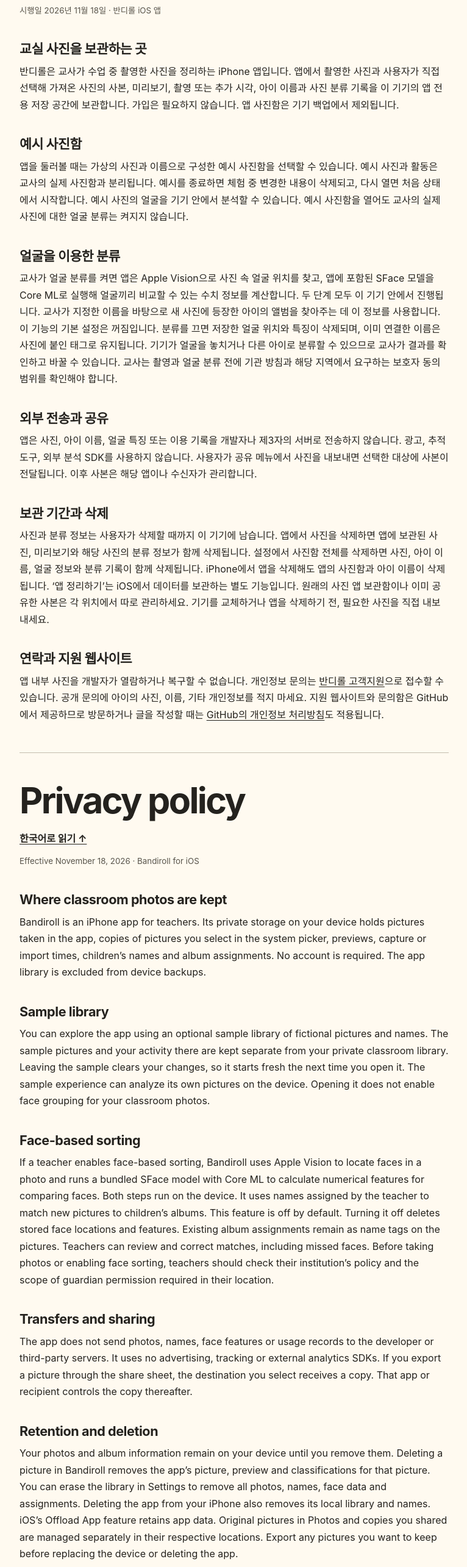
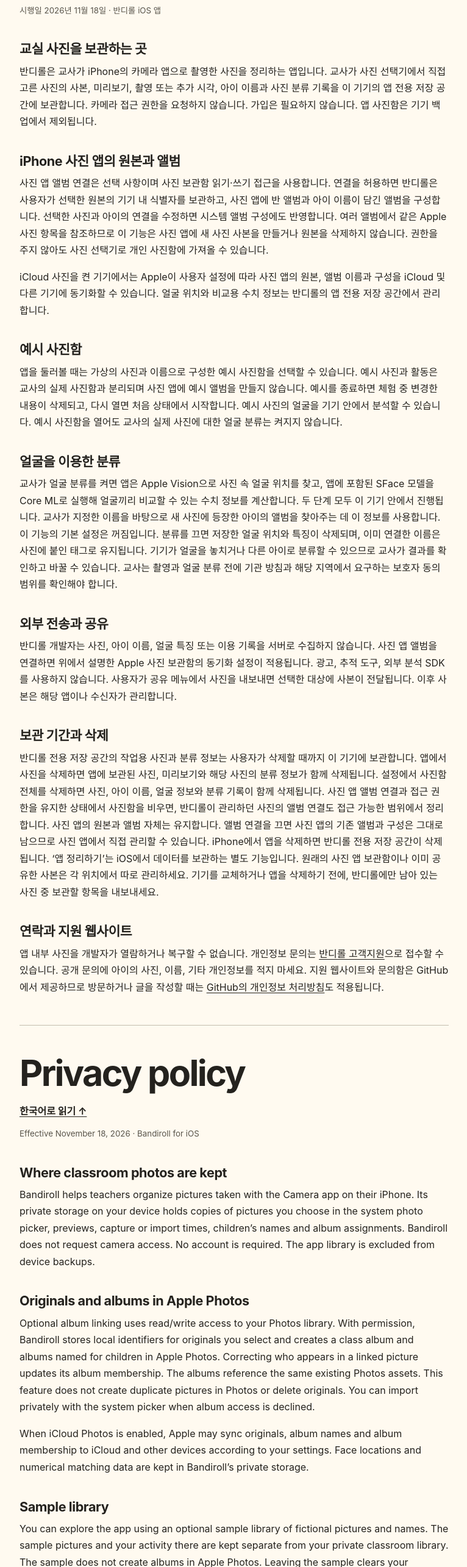
Before and after one commit to thighburger/bandiroll-support, a plain HTML site: page privacy.html in a window 1280 px wide. Shown: the part 230-2800 px from the top of the page at 61% size, without its empty margins (256-1022 px from the left). Drawn offline with Linux system fonts and the light colour scheme.

Commit message:
Document imports from Apple Camera and linked Photos albums

```diff
--- a/privacy.html
+++ b/privacy.html
@@ -14,15 +14,18 @@
 <a class="switch" href="#privacy-en" lang="en">Read in English ↓</a>
 <p><small>시행일 2026년 11월 18일 · 반디롤 iOS 앱</small></p>
 <h2>교실 사진을 보관하는 곳</h2>
-<p>반디롤은 교사가 수업 중 촬영한 사진을 정리하는 iPhone 앱입니다. 앱에서 촬영한 사진과 사용자가 직접 선택해 가져온 사진의 사본, 미리보기, 촬영 또는 추가 시각, 아이 이름과 사진 분류 기록을 이 기기의 앱 전용 저장 공간에 보관합니다. 가입은 필요하지 않습니다. 앱 사진함은 기기 백업에서 제외됩니다.</p>
+<p>반디롤은 교사가 iPhone의 카메라 앱으로 촬영한 사진을 정리하는 앱입니다. 교사가 사진 선택기에서 직접 고른 사진의 사본, 미리보기, 촬영 또는 추가 시각, 아이 이름과 사진 분류 기록을 이 기기의 앱 전용 저장 공간에 보관합니다. 카메라 접근 권한을 요청하지 않습니다. 가입은 필요하지 않습니다. 앱 사진함은 기기 백업에서 제외됩니다.</p>
+<h2>iPhone 사진 앱의 원본과 앨범</h2>
+<p>사진 앱 앨범 연결은 선택 사항이며 사진 보관함 읽기·쓰기 접근을 사용합니다. 연결을 허용하면 반디롤은 사용자가 선택한 원본의 기기 내 식별자를 보관하고, 사진 앱에 반 앨범과 아이 이름이 담긴 앨범을 구성합니다. 선택한 사진과 아이의 연결을 수정하면 시스템 앨범 구성에도 반영합니다. 여러 앨범에서 같은 Apple 사진 항목을 참조하므로 이 기능은 사진 앱에 새 사진 사본을 만들거나 원본을 삭제하지 않습니다. 권한을 주지 않아도 사진 선택기로 개인 사진함에 가져올 수 있습니다.</p>
+<p>iCloud 사진을 켠 기기에서는 Apple이 사용자 설정에 따라 사진 앱의 원본, 앨범 이름과 구성을 iCloud 및 다른 기기에 동기화할 수 있습니다. 얼굴 위치와 비교용 수치 정보는 반디롤의 앱 전용 저장 공간에서 관리합니다.</p>
 <h2>예시 사진함</h2>
-<p>앱을 둘러볼 때는 가상의 사진과 이름으로 구성한 예시 사진함을 선택할 수 있습니다. 예시 사진과 활동은 교사의 실제 사진함과 분리됩니다. 예시를 종료하면 체험 중 변경한 내용이 삭제되고, 다시 열면 처음 상태에서 시작합니다. 예시 사진의 얼굴을 기기 안에서 분석할 수 있습니다. 예시 사진함을 열어도 교사의 실제 사진에 대한 얼굴 분류는 켜지지 않습니다.</p>
+<p>앱을 둘러볼 때는 가상의 사진과 이름으로 구성한 예시 사진함을 선택할 수 있습니다. 예시 사진과 활동은 교사의 실제 사진함과 분리되며 사진 앱에 예시 앨범을 만들지 않습니다. 예시를 종료하면 체험 중 변경한 내용이 삭제되고, 다시 열면 처음 상태에서 시작합니다. 예시 사진의 얼굴을 기기 안에서 분석할 수 있습니다. 예시 사진함을 열어도 교사의 실제 사진에 대한 얼굴 분류는 켜지지 않습니다.</p>
 <h2>얼굴을 이용한 분류</h2>
 <p>교사가 얼굴 분류를 켜면 앱은 Apple Vision으로 사진 속 얼굴 위치를 찾고, 앱에 포함된 SFace 모델을 Core ML로 실행해 얼굴끼리 비교할 수 있는 수치 정보를 계산합니다. 두 단계 모두 이 기기 안에서 진행됩니다. 교사가 지정한 이름을 바탕으로 새 사진에 등장한 아이의 앨범을 찾아주는 데 이 정보를 사용합니다. 이 기능의 기본 설정은 꺼짐입니다. 분류를 끄면 저장한 얼굴 위치와 특징이 삭제되며, 이미 연결한 이름은 사진에 붙인 태그로 유지됩니다. 기기가 얼굴을 놓치거나 다른 아이로 분류할 수 있으므로 교사가 결과를 확인하고 바꿀 수 있습니다. 교사는 촬영과 얼굴 분류 전에 기관 방침과 해당 지역에서 요구하는 보호자 동의 범위를 확인해야 합니다.</p>
 <h2>외부 전송과 공유</h2>
-<p>앱은 사진, 아이 이름, 얼굴 특징 또는 이용 기록을 개발자나 제3자의 서버로 전송하지 않습니다. 광고, 추적 도구, 외부 분석 SDK를 사용하지 않습니다. 사용자가 공유 메뉴에서 사진을 내보내면 선택한 대상에 사본이 전달됩니다. 이후 사본은 해당 앱이나 수신자가 관리합니다.</p>
+<p>반디롤 개발자는 사진, 아이 이름, 얼굴 특징 또는 이용 기록을 서버로 수집하지 않습니다. 사진 앱 앨범을 연결하면 위에서 설명한 Apple 사진 보관함의 동기화 설정이 적용됩니다. 광고, 추적 도구, 외부 분석 SDK를 사용하지 않습니다. 사용자가 공유 메뉴에서 사진을 내보내면 선택한 대상에 사본이 전달됩니다. 이후 사본은 해당 앱이나 수신자가 관리합니다.</p>
 <h2>보관 기간과 삭제</h2>
-<p>사진과 분류 정보는 사용자가 삭제할 때까지 이 기기에 남습니다. 앱에서 사진을 삭제하면 앱에 보관된 사진, 미리보기와 해당 사진의 분류 정보가 함께 삭제됩니다. 설정에서 사진함 전체를 삭제하면 사진, 아이 이름, 얼굴 정보와 분류 기록이 함께 삭제됩니다. iPhone에서 앱을 삭제해도 앱의 사진함과 아이 이름이 삭제됩니다. ‘앱 정리하기’는 iOS에서 데이터를 보관하는 별도 기능입니다. 원래의 사진 앱 보관함이나 이미 공유한 사본은 각 위치에서 따로 관리하세요. 기기를 교체하거나 앱을 삭제하기 전, 필요한 사진을 직접 내보내세요.</p>
+<p>반디롤 전용 저장 공간의 작업용 사진과 분류 정보는 사용자가 삭제할 때까지 이 기기에 보관합니다. 앱에서 사진을 삭제하면 앱에 보관된 사진, 미리보기와 해당 사진의 분류 정보가 함께 삭제됩니다. 설정에서 사진함 전체를 삭제하면 사진, 아이 이름, 얼굴 정보와 분류 기록이 함께 삭제됩니다. 사진 앱 앨범 연결과 접근 권한을 유지한 상태에서 사진함을 비우면, 반디롤이 관리하던 사진의 앨범 연결도 접근 가능한 범위에서 정리합니다. 사진 앱의 원본과 앨범 자체는 유지합니다. 앨범 연결을 끄면 사진 앱의 기존 앨범과 구성은 그대로 남으므로 사진 앱에서 직접 관리할 수 있습니다. iPhone에서 앱을 삭제하면 반디롤 전용 저장 공간이 삭제됩니다. ‘앱 정리하기’는 iOS에서 데이터를 보관하는 별도 기능입니다. 원래의 사진 앱 보관함이나 이미 공유한 사본은 각 위치에서 따로 관리하세요. 기기를 교체하거나 앱을 삭제하기 전에, 반디롤에만 남아 있는 사진 중 보관할 항목을 내보내세요.</p>
 <h2>연락과 지원 웹사이트</h2>
 <p>앱 내부 사진을 개발자가 열람하거나 복구할 수 없습니다. 개인정보 문의는 <a href="./">반디롤 고객지원</a>으로 접수할 수 있습니다. 공개 문의에 아이의 사진, 이름, 기타 개인정보를 적지 마세요. 지원 웹사이트와 문의함은 GitHub에서 제공하므로 방문하거나 글을 작성할 때는 <a href="https://docs.github.com/en/site-policy/privacy-policies/github-general-privacy-statement">GitHub의 개인정보 처리방침</a>도 적용됩니다.</p>
 </section>
@@ -31,15 +34,18 @@
 <a class="switch" href="#privacy-ko" lang="ko">한국어로 읽기 ↑</a>
 <p><small>Effective November 18, 2026 · Bandiroll for iOS</small></p>
 <h2>Where classroom photos are kept</h2>
-<p>Bandiroll is an iPhone app for teachers. Its private storage on your device holds pictures taken in the app, copies of pictures you select in the system picker, previews, capture or import times, children’s names and album assignments. No account is required. The app library is excluded from device backups.</p>
+<p>Bandiroll helps teachers organize pictures taken with the Camera app on their iPhone. Its private storage on your device holds copies of pictures you choose in the system photo picker, previews, capture or import times, children’s names and album assignments. Bandiroll does not request camera access. No account is required. The app library is excluded from device backups.</p>
+<h2>Originals and albums in Apple Photos</h2>
+<p>Optional album linking uses read/write access to your Photos library. With permission, Bandiroll stores local identifiers for originals you select and creates a class album and albums named for children in Apple Photos. Correcting who appears in a linked picture updates its album membership. The albums reference the same existing Photos assets. This feature does not create duplicate pictures in Photos or delete originals. You can import privately with the system picker when album access is declined.</p>
+<p>When iCloud Photos is enabled, Apple may sync originals, album names and album membership to iCloud and other devices according to your settings. Face locations and numerical matching data are kept in Bandiroll’s private storage.</p>
 <h2>Sample library</h2>
-<p>You can explore the app using an optional sample library of fictional pictures and names. The sample pictures and your activity there are kept separate from your private classroom library. Leaving the sample clears your changes, so it starts fresh the next time you open it. The sample experience can analyze its own pictures on the device. Opening it does not enable face grouping for your classroom photos.</p>
+<p>You can explore the app using an optional sample library of fictional pictures and names. The sample pictures and your activity there are kept separate from your private classroom library. The sample does not create albums in Apple Photos. Leaving the sample clears your changes, so it starts fresh the next time you open it. The sample experience can analyze its own pictures on the device. Opening it does not enable face grouping for your classroom photos.</p>
 <h2>Face-based sorting</h2>
 <p>If a teacher enables face-based sorting, Bandiroll uses Apple Vision to locate faces in a photo and runs a bundled SFace model with Core ML to calculate numerical features for comparing faces. Both steps run on the device. It uses names assigned by the teacher to match new pictures to children’s albums. This feature is off by default. Turning it off deletes stored face locations and features. Existing album assignments remain as name tags on the pictures. Teachers can review and correct matches, including missed faces. Before taking photos or enabling face sorting, teachers should check their institution’s policy and the scope of guardian permission required in their location.</p>
 <h2>Transfers and sharing</h2>
-<p>The app does not send photos, names, face features or usage records to the developer or third-party servers. It uses no advertising, tracking or external analytics SDKs. If you export a picture through the share sheet, the destination you select receives a copy. That app or recipient controls the copy thereafter.</p>
+<p>The Bandiroll developer does not collect photos, names, face features or usage records on a server. The Apple Photos syncing described above applies when you link albums. It uses no advertising, tracking or external analytics SDKs. If you export a picture through the share sheet, the destination you select receives a copy. That app or recipient controls the copy thereafter.</p>
 <h2>Retention and deletion</h2>
-<p>Your photos and album information remain on your device until you remove them. Deleting a picture in Bandiroll removes the app’s picture, preview and classifications for that picture. You can erase the library in Settings to remove all photos, names, face data and assignments. Deleting the app from your iPhone also removes its local library and names. iOS’s Offload App feature retains app data. Original pictures in Photos and copies you shared are managed separately in their respective locations. Export any pictures you want to keep before replacing the device or deleting the app.</p>
+<p>Working pictures and classifications in Bandiroll’s private storage stay on the device until you remove them. Deleting a picture in Bandiroll removes the app’s picture, preview and classifications for that picture. You can erase the library in Settings to remove all photos, names, face data and assignments. Erasing the library while Photos album linking and access are enabled also removes the album memberships Bandiroll manages and can access. The original pictures and album containers remain in Photos. Disconnecting album linking leaves existing Photos albums and their contents in place for you to manage in Photos. Deleting the app from your iPhone removes its private storage. iOS’s Offload App feature retains app data. Original pictures in Photos and copies you shared are managed separately in their respective locations. If pictures you want to keep exist only in Bandiroll, export them before replacing the device or deleting the app.</p>
 <h2>Contact and support website</h2>
 <p>The developer cannot access or restore your classroom library. For privacy questions, visit <a href="./#support-en">Bandiroll support</a>. Leave photos, children’s names and other personal details out of public posts. GitHub hosts this website and the issue tracker. Its <a href="https://docs.github.com/en/site-policy/privacy-policies/github-general-privacy-statement">privacy statement</a> applies when you visit the site or post a request.</p>
 </section>
```
Also changed, not shown: index.html (+11 -11 lines).
